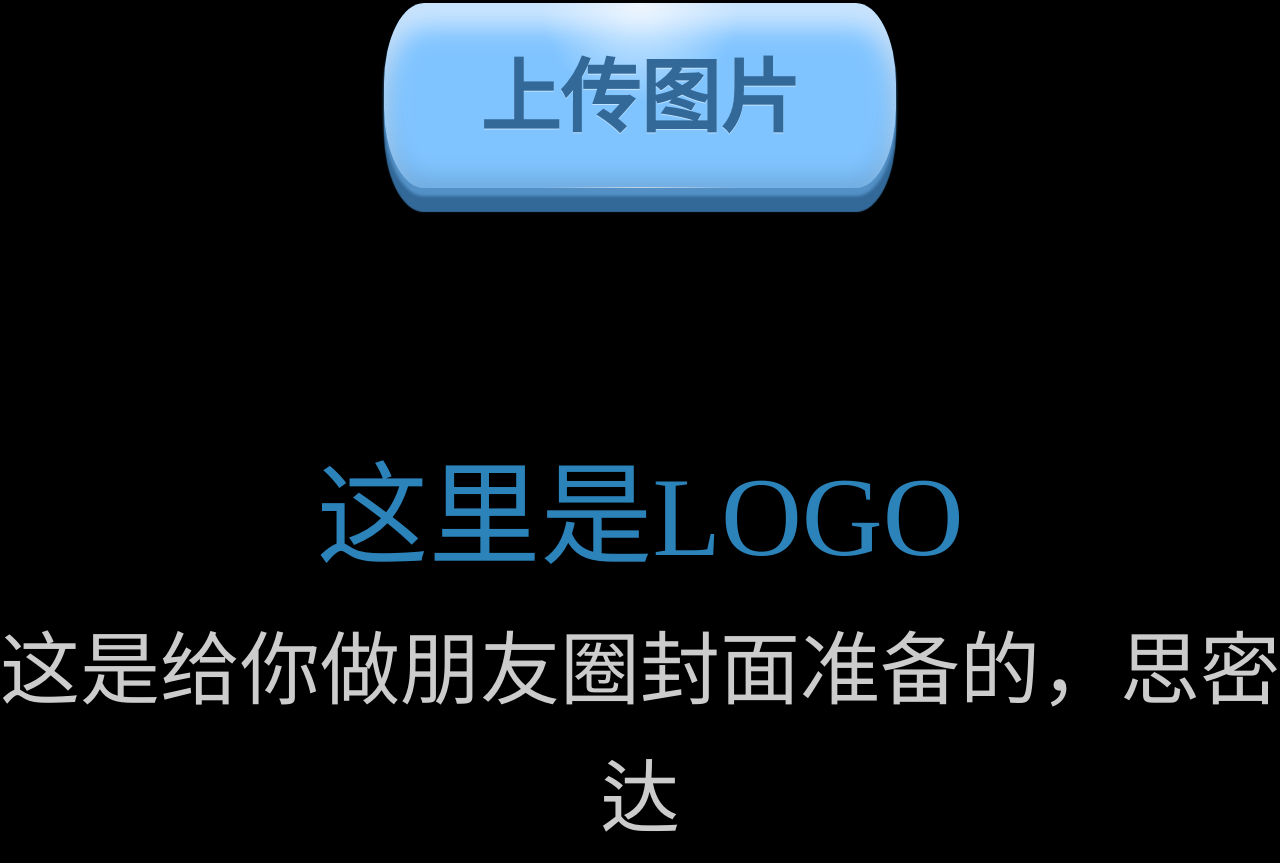
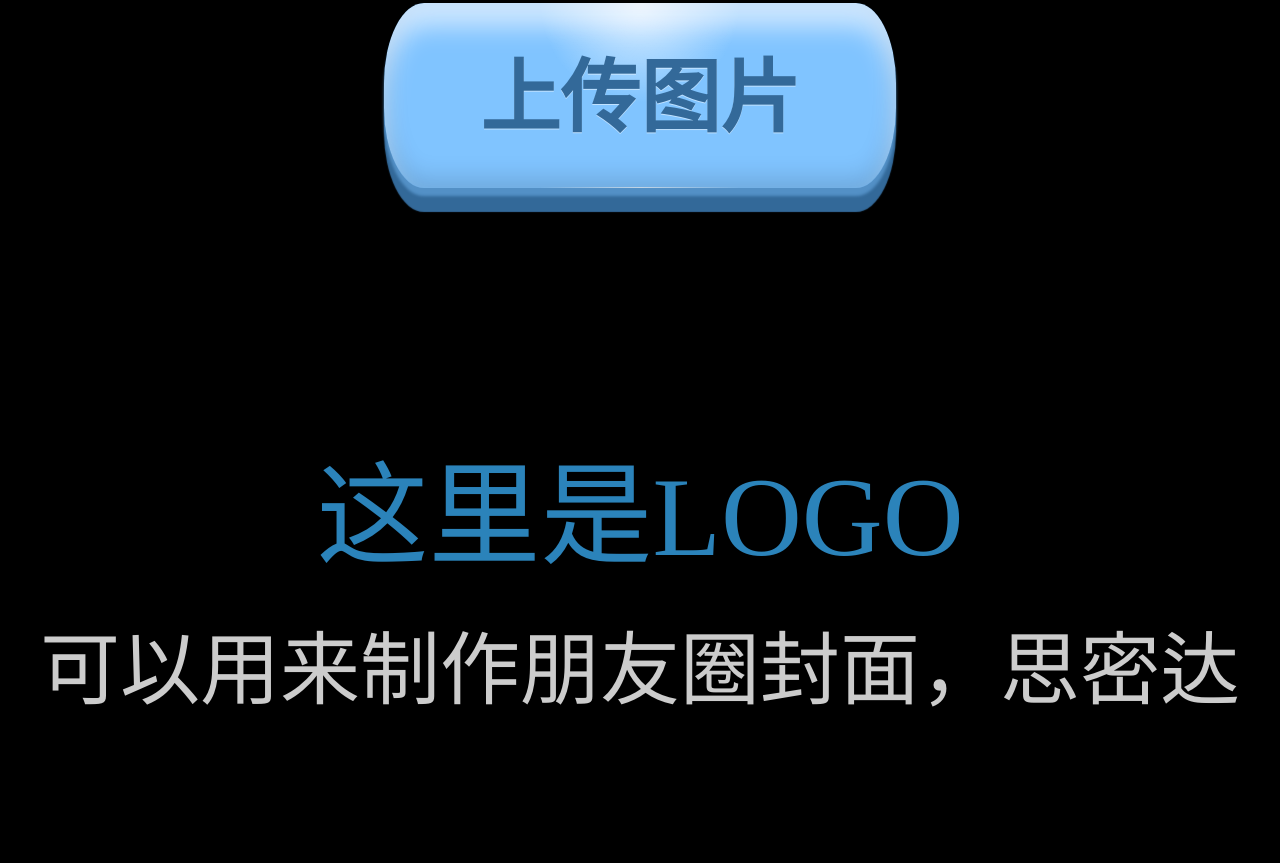
Before and after one commit to starzhy/starzhy.github.io, a plain HTML site: page index.html in a window 1280 px wide. Shown: the part 967-1830 px from the top of the page. After the commit the page ends 1702 px from the top, so only its background shows below. Drawn offline with Linux system fonts and the light colour scheme; a web font is replaced by a local one.

Commit message:
no message

```diff
--- a/index.html
+++ b/index.html
@@ -100,7 +100,7 @@
         <li class="filter-item" action="filter2">画中画--2</li>
         <li class="filter-item" action="filter2">画中画--3</li>
     </ul>
-    <div class="logo shscn"><span class="f30 blue">这里是LOGO</span><span class="f12"></span><br/>这是给你做朋友圈封面准备的，思密达</div>
+    <div class="logo shscn"><span class="f30 blue">这里是LOGO</span><span class="f12"></span><br/>可以用来制作朋友圈封面，思密达</div>
     <img src="images/image.jpg" id="image" alt="" style="width:100%;display:none;">
     <div class="hide">
         任性的海报拼图，分享到朋友圈，我会更快更新哦，上传图片，导出图片，测试版了小婊砸，老子正在测试好吗，最讨厌的小婊砸，网页版，这个会好玩吗，1秒钟做出海报大片，就问你要不要这里是LOGO
```
